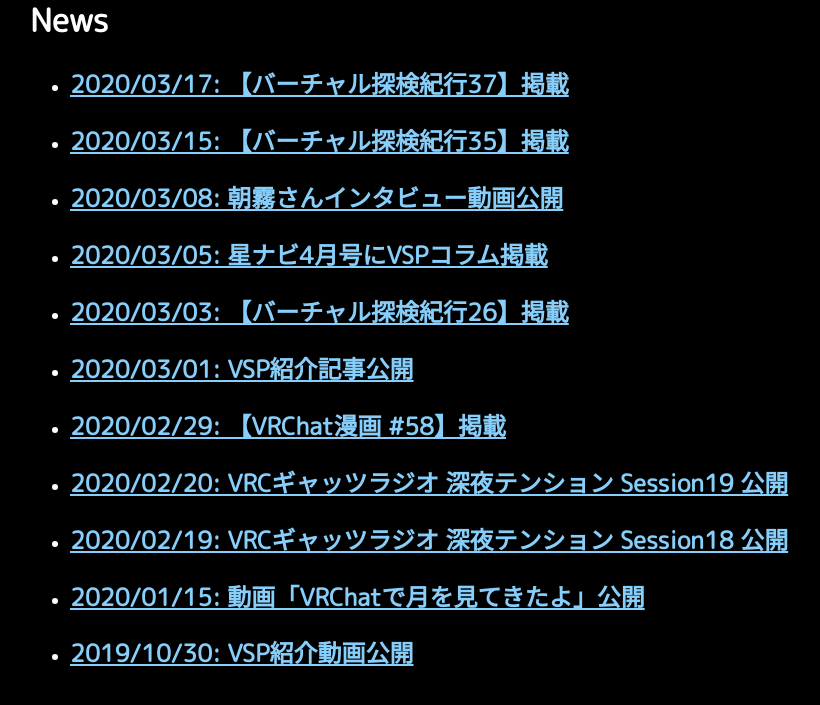
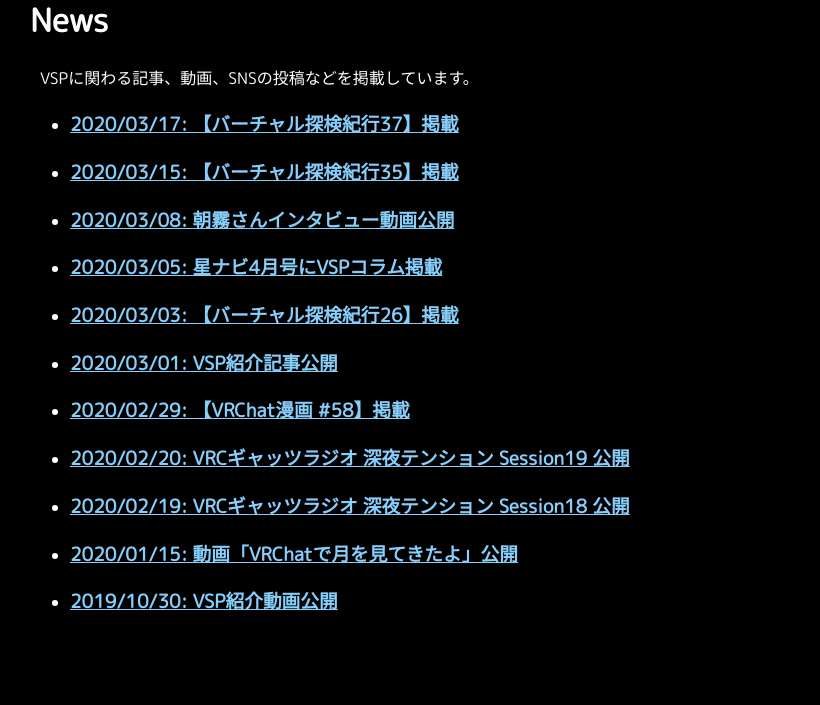
Before and after one commit to VirtualSpaceProgram/VirtualSpaceProgram.github.io, a Jekyll site: the page built from news.md, in a window 1280 px wide, cut to the strip 153-858 px from the top of the page. Shown: the whole strip, without its empty margins (104-924 px from the left). Built offline with Jekyll 4.4.1, drawn with Linux system fonts in a browser that asks for light colours.

Commit message:
Edit: Newsページレイアウト

```diff
--- a/news.md
+++ b/news.md
@@ -4,10 +4,12 @@
 ---
 <h1>News</h1>
 
+VSPに関わる記事、動画、SNSの投稿などを掲載しています。
+
 <ul>
   {% for post in site.posts %}
   <li>
-    <h2><a href="{{ post.url | relative_url }}">{{ post.date | date: '%Y/%m/%d' }}: {{ post.title }}</a></h2>
+    <h3><a href="{{ post.url | relative_url }}">{{ post.date | date: '%Y/%m/%d' }}: {{ post.title }}</a></h3>
   </li>
   {% endfor %}
 </ul>
```
